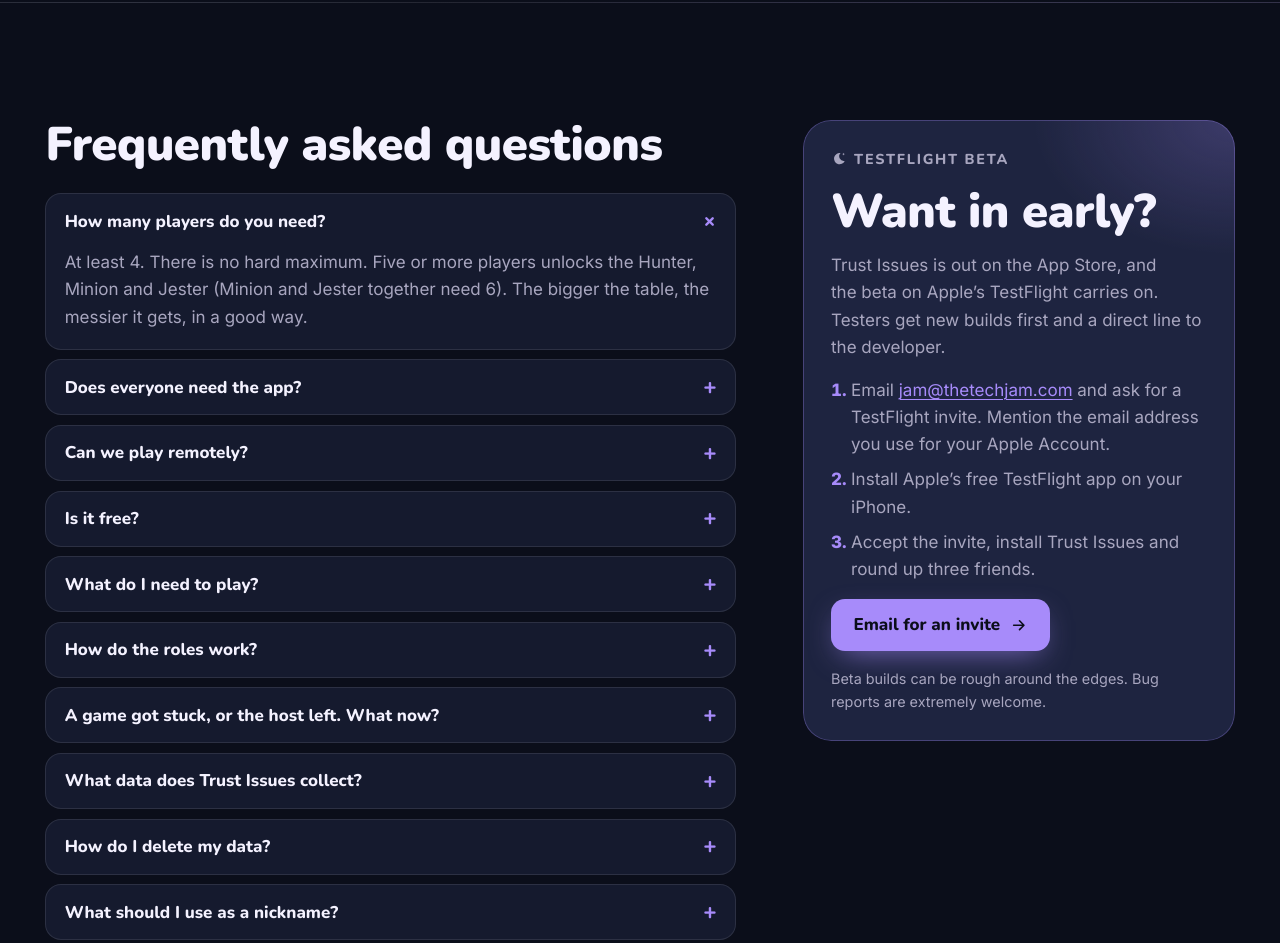
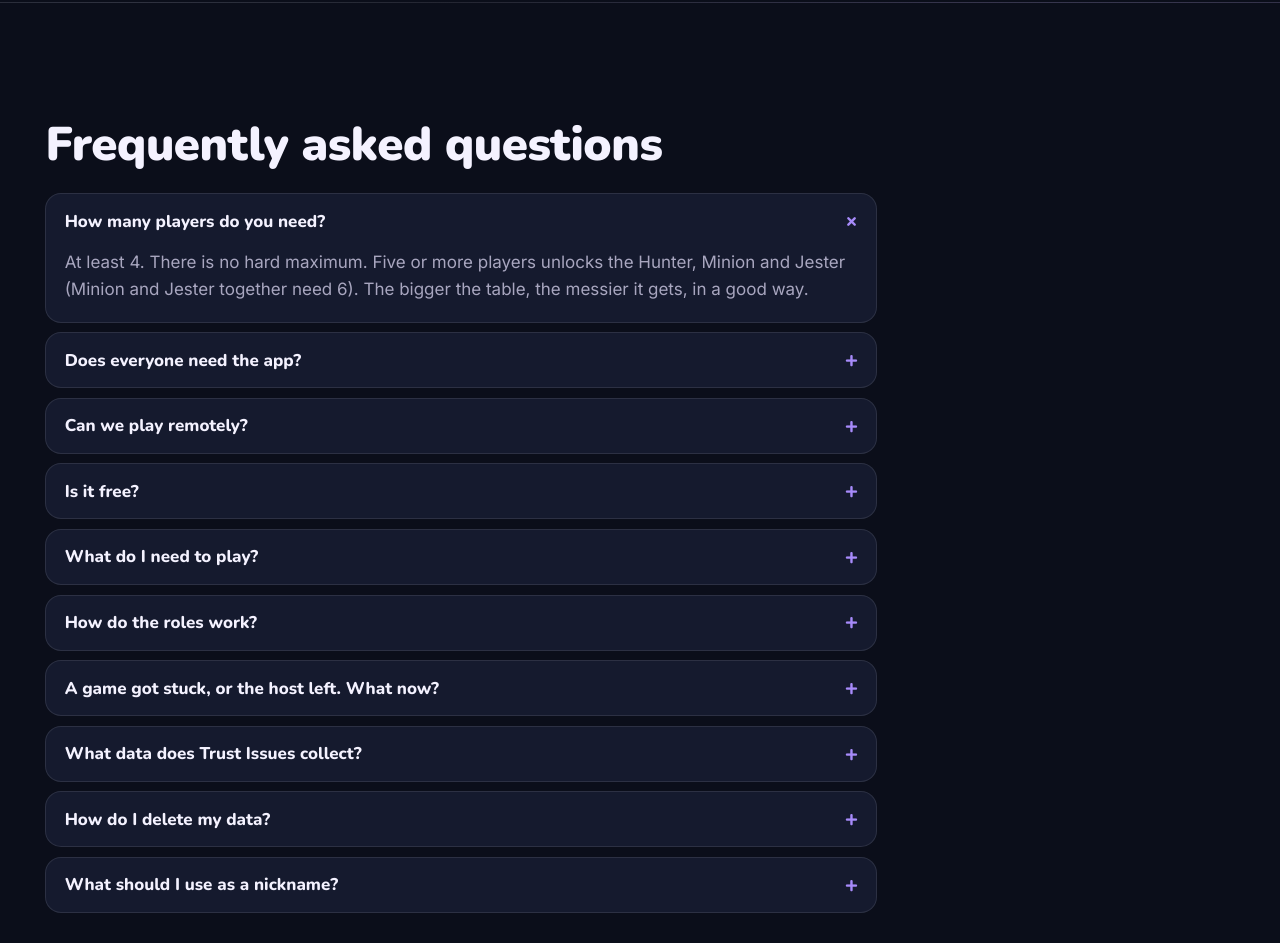
Before and after one commit to thetechjam/trustissues-site, an Astro site: page /support in a window 1280 px wide. Shown: the part 680-1623 px from the top of the page. Built offline with nearby package versions, Linux system fonts and the light colour scheme; Astro itself is replaced by a stand-in of ours; a web font is replaced by a local one.

Commit message:
Remove public TestFlight beta now that the app is on the App Store
- CtaGroup: drop the "Join the TestFlight beta" button; Apple's official
  badge is the only download CTA (hero left-aligned, closer centered,
  natural width on mobile).
- Support: remove the #beta "Want in early?" aside and its CSS; FAQ takes
  the full column. Meta description no longer mentions the beta.
- Config: remove unused TESTFLIGHT_URL and betaHref.
- README/CLAUDE.md: drop the public-beta launch switch docs.

Privacy/terms still note they cover TestFlight builds (internal testing).

Co-Authored-By: Claude Opus 5.5 <noreply@anthropic.com>

```diff
--- a/src/components/CtaGroup.astro
+++ b/src/components/CtaGroup.astro
@@ -1,7 +1,7 @@
 ---
 /**
- * Primary + secondary calls to action.
- * - Primary: Apple's official "Download on the App Store" badge (white,
+ * Download call to action (the site's only one).
+ * - Apple's official "Download on the App Store" badge (white,
  *   US-English, unmodified; see src/assets/badges/README.md) linking to
  *   APP_STORE_URL (src/config.ts). White is Apple's alternative badge, used
  *   because the black one disappears on this dark-only site and no other
@@ -9,18 +9,18 @@
  *   clear space. CSS may only size/align it: no shadows, filters or borders.
  *   If APP_STORE_URL is ever `null`, falls back to a NON-link "Coming soon"
  *   pill in the site's own tokens (never Apple's artwork for an unreleased app).
- * - Secondary: TestFlight beta → TESTFLIGHT_URL, or /support/#beta while null.
+ * - Alignment: `start` (hero) sits with the copy; `center` (closer) centers it.
+ *   On narrow screens the hero badge stays at its natural width (never stretched).
  */
 import Glyph from './Glyph.astro';
 // `?url` emits the official SVG byte-for-byte (no Astro SVG component processing).
 import appStoreBadge from '../assets/badges/download-on-the-app-store-white-en-us.svg?url';
-import { APP_STORE_URL, TESTFLIGHT_URL, betaHref } from '../config';
+import { APP_STORE_URL } from '../config';
 
 interface Props {
   align?: 'start' | 'center';
 }
 const { align = 'start' } = Astro.props;
-const external = TESTFLIGHT_URL !== null;
 // Official artwork is 119.66407 x 40; scale uniformly to 56px tall.
 const BADGE_H = 56;
 const BADGE_W = Math.round((BADGE_H * 119.66407) / 40);
@@ -42,10 +42,6 @@ const BADGE_W = Math.round((BADGE_H * 119.66407) / 40);
       </p>
     )
   }
-  <a class="btn btn-secondary beta" href={betaHref} {...(external ? { rel: 'noopener' } : {})}>
-    Join the TestFlight beta
-    <Glyph name="arrow" />
-  </a>
 </div>
 
 <style>
@@ -108,16 +104,4 @@ const BADGE_W = Math.round((BADGE_H * 119.66407) / 40);
     height: 1.6rem;
     flex: none;
   }
-  .beta {
-    min-height: 56px;
-  }
-  @media (max-width: 420px) {
-    .cta-group {
-      justify-content: center;
-    }
-    .cta-group > :not(.app-store-badge) {
-      width: 100%;
-      justify-content: center;
-    }
-  }
 </style>
--- a/src/config.ts
+++ b/src/config.ts
@@ -24,14 +24,6 @@ export const SITE = {
 } as const;
 
 /**
- * Public TestFlight invite link. While `null`, the "Join the TestFlight beta"
- * CTA points to /support/#beta (email for an invite). Paste the
- * https://testflight.apple.com/join/XXXXXXXX link here and every beta CTA
- * links straight to it.
- */
-export const TESTFLIGHT_URL: string | null = null;
-
-/**
  * App Store listing URL (live since 2026-11-20). The primary CTA links here
  * and the MobileApplication JSON-LD uses it as the install/download URL.
  * Setting it back to `null` reverts the CTA to a non-link "Coming soon" pill
@@ -52,5 +44,4 @@ export const NAV = [
   { href: '/privacy/', label: 'Privacy' },
 ] as const;
 
-export const betaHref = TESTFLIGHT_URL ?? '/support/#beta';
 export const absoluteUrl = (path: string) => new URL(path, SITE.url).toString();
--- a/src/pages/support.astro
+++ b/src/pages/support.astro
@@ -3,16 +3,15 @@ import BaseLayout from '../layouts/BaseLayout.astro';
 import PageHeader from '../components/PageHeader.astro';
 import Glyph from '../components/Glyph.astro';
 import { FAQ } from '../data/faq';
-import { SITE, TESTFLIGHT_URL } from '../config';
+import { SITE } from '../config';
 import { faqPage } from '../lib/jsonld';
 
 const mail = `mailto:${SITE.email}`;
-const betaMail = `mailto:${SITE.email}?subject=${encodeURIComponent('Trust Issues TestFlight invite')}`;
 ---
 
 <BaseLayout
   title="Support"
-  description="Help with Trust Issues, the iPhone party game: contact, FAQ, player counts, remote play, data deletion and how to join the TestFlight beta."
+  description="Help with Trust Issues, the iPhone party game: contact, FAQ, player counts, remote play, data deletion and where to download it on the App Store."
   jsonLd={[faqPage(FAQ.map(({ q, a }) => ({ q, a })))]}
 >
   <PageHeader eyebrow="Support" title="Need a hand?" narrator="Deadlock. The village agrees to disagree. We can help with that.">
@@ -30,7 +29,7 @@ const betaMail = `mailto:${SITE.email}?subject=${encodeURIComponent('Trust Issue
   </PageHeader>
 
   <section class="section" aria-labelledby="faq-title">
-    <div class="container layout">
+    <div class="container">
       <div class="faq">
         <h2 id="faq-title">Frequently asked questions</h2>
         <div class="faq-list">
@@ -55,44 +54,6 @@ const betaMail = `mailto:${SITE.email}?subject=${encodeURIComponent('Trust Issue
           }
         </div>
       </div>
-
-      <aside id="beta" class="beta" aria-labelledby="beta-title">
-        <p class="eyebrow"><Glyph name="moon" class="g" /> TestFlight beta</p>
-        <h2 id="beta-title">Want in early?</h2>
-        <p>
-          Trust Issues is out on the App Store, and the beta on Apple’s TestFlight carries on. Testers get new builds first and a direct line to
-          the developer.
-        </p>
-        {
-          TESTFLIGHT_URL ? (
-            <Fragment>
-              <ol>
-                <li>Install Apple’s free TestFlight app on your iPhone.</li>
-                <li>Open the invite link below on that iPhone and tap Accept.</li>
-                <li>Install Trust Issues from TestFlight and round up three friends.</li>
-              </ol>
-              <a class="btn btn-primary" href={TESTFLIGHT_URL} rel="noopener">
-                Join the TestFlight beta <Glyph name="arrow" />
-              </a>
-            </Fragment>
-          ) : (
-            <Fragment>
-              <ol>
-                <li>
-                  Email <a href={betaMail}>{SITE.email}</a> and ask for a TestFlight invite. Mention the email address you use for your Apple
-                  Account.
-                </li>
-                <li>Install Apple’s free TestFlight app on your iPhone.</li>
-                <li>Accept the invite, install Trust Issues and round up three friends.</li>
-              </ol>
-              <a class="btn btn-primary" href={betaMail}>
-                Email for an invite <Glyph name="arrow" />
-              </a>
-            </Fragment>
-          )
-        }
-        <p class="fine">Beta builds can be rough around the edges. Bug reports are extremely welcome.</p>
-      </aside>
     </div>
   </section>
 </BaseLayout>
@@ -137,11 +98,9 @@ const betaMail = `mailto:${SITE.email}?subject=${encodeURIComponent('Trust Issue
   .note {
     color: var(--text-secondary);
   }
-  .layout {
-    display: grid;
-    grid-template-columns: minmax(0, 1.6fr) minmax(0, 1fr);
-    gap: clamp(2rem, 1rem + 4vw, 4.5rem);
-    align-items: start;
+  /* Full-width column now that the FAQ has the section to itself; capped for line length. */
+  .faq {
+    max-width: 52rem;
   }
   .faq h2 {
     font-size: var(--step-3);
@@ -187,60 +146,4 @@ const betaMail = `mailto:${SITE.email}?subject=${encodeURIComponent('Trust Issue
     padding: 0 1.2rem 1.2rem;
     color: var(--text-secondary);
   }
-  .beta {
-    position: sticky;
-    top: calc(var(--header-h) + 1.5rem);
-    padding: 1.75rem;
-    border-radius: var(--radius-sheet);
-    background:
-      radial-gradient(18rem 12rem at 100% 0%, rgb(167 139 250 / 0.22), transparent 70%),
-      var(--bg-night-raised);
-    box-shadow: inset 0 0 0 1px rgb(167 139 250 / 0.3);
-    display: grid;
-    gap: 1rem;
-    scroll-margin-top: calc(var(--header-h) + 1.5rem);
-  }
-  .beta :global(.g) {
-    width: 1.1em;
-    height: 1.1em;
-  }
-  .beta h2 {
-    font-size: var(--step-3);
-  }
-  .beta p,
-  .beta ol {
-    color: var(--text-secondary);
-  }
-  .beta ol {
-    margin: 0;
-    padding-left: 1.25rem;
-    display: grid;
-    gap: 0.5rem;
-  }
-  .beta ol li::marker {
-    color: var(--accent-primary);
-    font-weight: 800;
-  }
-  .beta .btn {
-    justify-self: start;
-  }
-  .beta .btn :global(svg) {
-    width: 1.1rem;
-  }
-  .fine {
-    font-size: var(--step--1);
-  }
-  .beta:target {
-    box-shadow:
-      inset 0 0 0 2px var(--accent-primary),
-      0 0 40px -10px rgb(167 139 250 / 0.6);
-  }
-  @media (max-width: 900px) {
-    .layout {
-      grid-template-columns: 1fr;
-    }
-    .beta {
-      position: static;
-    }
-  }
 </style>
```
Also changed, not shown: CLAUDE.md (+3 -2 lines), README.md.
